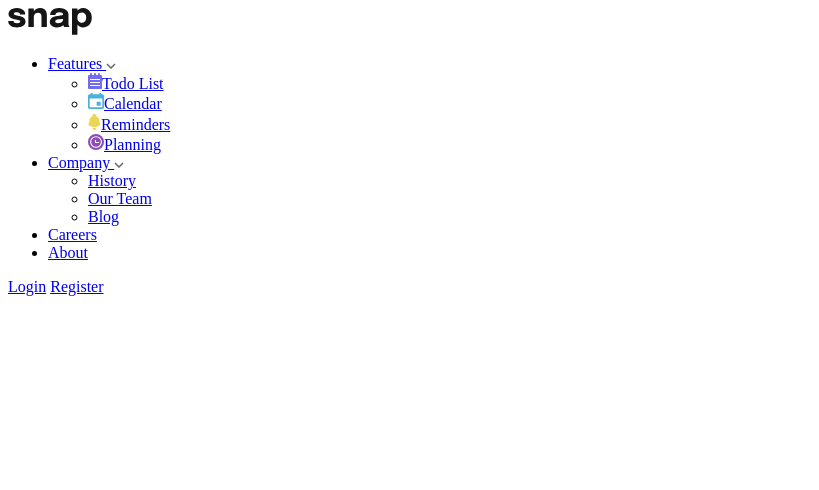
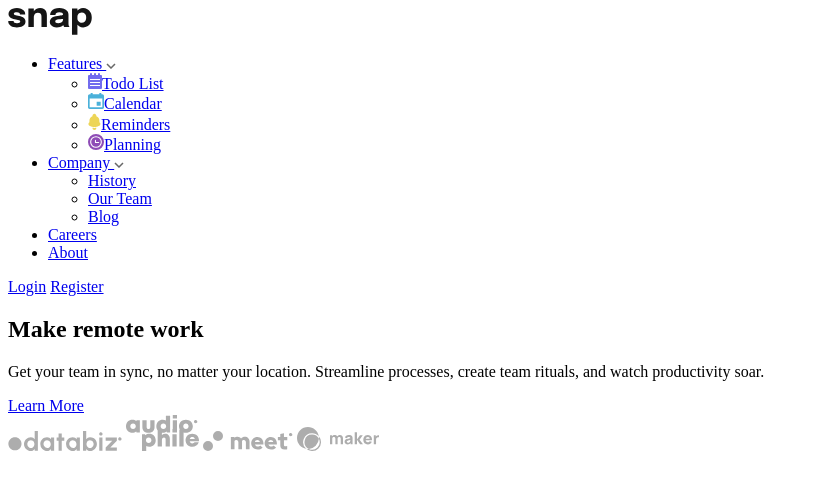
Before and after one commit to TheWindTraveler/Intro-section-with-dropdown-navigation, a plain HTML site: page index.html in a window 1280 px wide. Shown: the whole page, without its empty margins (0-819 px from the left). Drawn offline with Linux system fonts and the light colour scheme.

Commit message:
chore: hero section

```diff
--- a/index.html
+++ b/index.html
@@ -47,6 +47,27 @@
   </header>
 
 
+  <!-- Hero section -->
+   <main class="hero-container">
+      <section class="hero-content">
+        <div class="hero-text">
+          <h1>Make remote work</h1>
+          <p>
+            Get your team in sync, no matter your location.
+            Streamline processes, create team rituals, and watch productivity soar.
+          </p>
+          <a href="#" class="btn btn-dark">Learn More</a>
+          <div class="client-logos">
+            <img src="./images/client-databiz.svg" alt="DataBiz Logo">
+            <img src="./images/client-audiophile.svg" alt="Audiophile Logo">
+            <img src="./images/client-meet.svg" alt="Meet Logo">
+            <img src="./images/client-maker.svg" alt="Maker Logo">
+          </div>
+        </div>
+
+        <!-- Hero image section -->
+      </section>
+   </main>
 
 
 
@@ -59,17 +80,10 @@
 
 
   <!-- Features
-  Company
-  Careers
-  About
 
-  Login
-  Register
 
-  Make remote work
 
-  Get your team in sync, no matter your location. Streamline processes,
-  create team rituals, and watch productivity soar.
+
 
   Learn more -->
 
```
